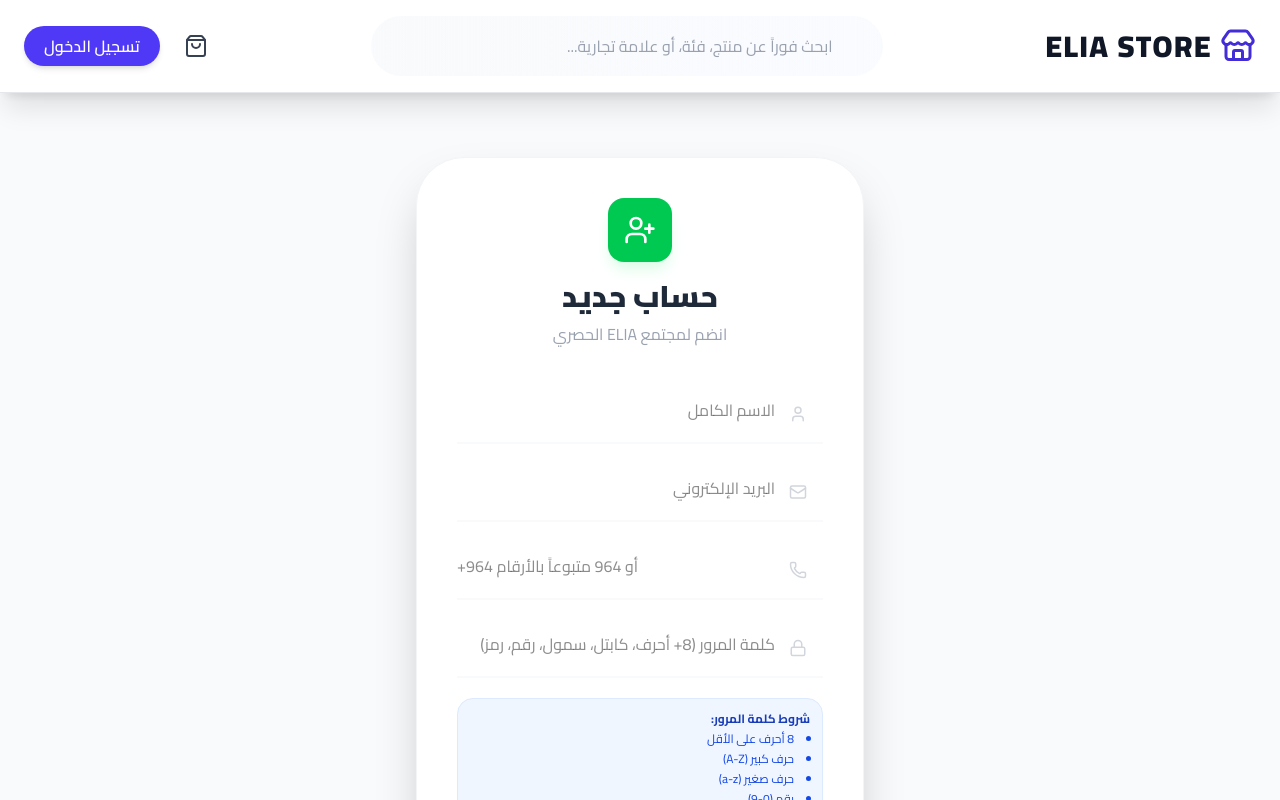
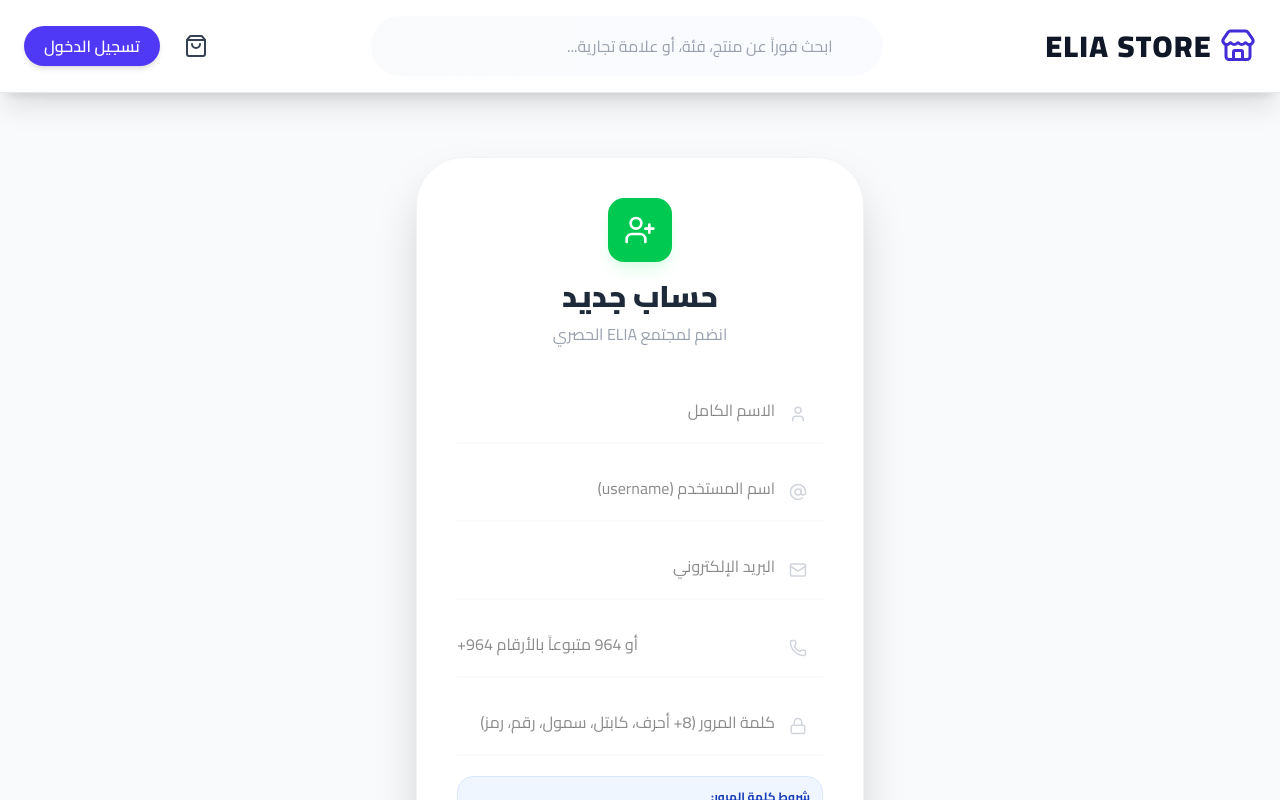
Before and after one commit to khitamed95/elia-ecom-frontend, a Next.js app: page /register in a window 1280 px wide. Shown: the top 800 px of the page. Built offline with nearby package versions, Linux system fonts and the light colour scheme; no server answers.

Commit message:
username

```diff
--- a/app/register/page.js
+++ b/app/register/page.js
@@ -4,11 +4,12 @@ import api from '@/lib/axios';
 import { useRouter } from 'next/navigation';
 import { toast } from 'react-toastify';
 import Button from '@/components/Button';
-import { UserPlus, User, Mail, Lock, Phone } from 'lucide-react';
+import { UserPlus, User, Mail, Lock, Phone, AtSign } from 'lucide-react';
 import { useGoogleLogin } from '@react-oauth/google';
 
 export default function RegisterPage() {
     const [name, setName] = useState('');
+    const [username, setUsername] = useState('');
     const [email, setEmail] = useState('');
     const [phone, setPhone] = useState('');
     const [password, setPassword] = useState('');
@@ -80,7 +81,7 @@ export default function RegisterPage() {
         setLoading(true);
         try {
             // إرسال البيانات للخادم
-            const registerData = { name, email, password };
+            const registerData = { name, username, email, password };
 
             // إضافة رقم الهاتف فقط إذا كان موجوداً
             if (phone && phone.trim()) {
@@ -131,6 +132,10 @@ export default function RegisterPage() {
                     <div className="relative border-b-2 border-gray-50 pb-2">
                         <User className="absolute right-4 top-1/2 -translate-y-1/2 text-gray-300" size={18} />
                         <input type="text" placeholder="الاسم الكامل" className="w-full pr-12 py-3 outline-none" value={name} onChange={(e)=>setName(e.target.value)} required />
+                    </div>
+                    <div className="relative border-b-2 border-gray-50 pb-2">
+                        <AtSign className="absolute right-4 top-1/2 -translate-y-1/2 text-gray-300" size={18} />
+                        <input type="text" placeholder="اسم المستخدم (username)" className="w-full pr-12 py-3 outline-none" value={username} onChange={(e)=>setUsername(e.target.value)} required />
                     </div>
                     <div className="relative border-b-2 border-gray-50 pb-2">
                         <Mail className="absolute right-4 top-1/2 -translate-y-1/2 text-gray-300" size={18} />
```
